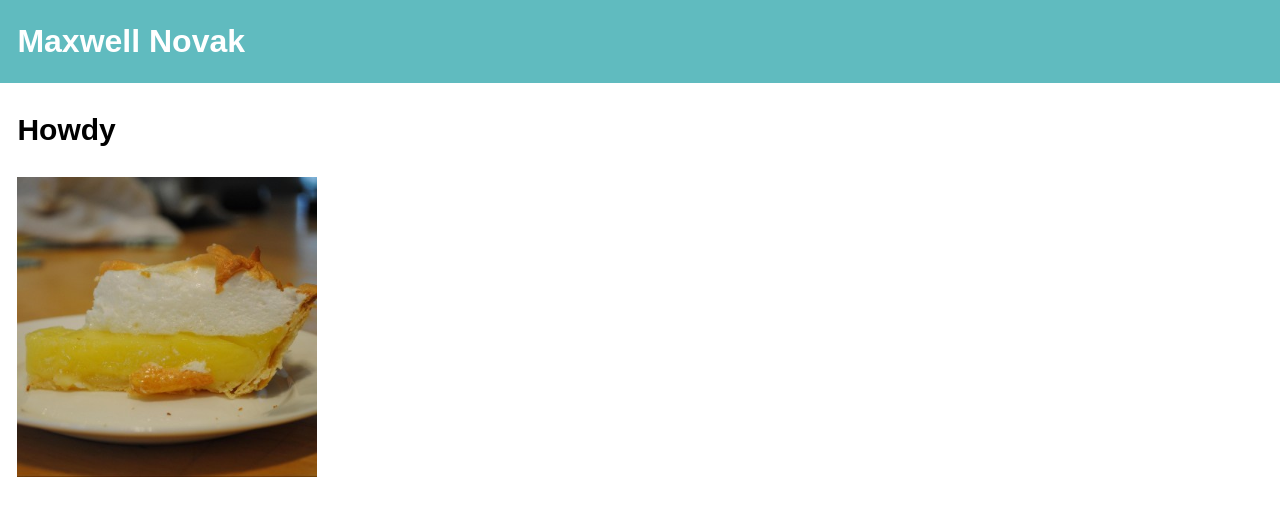
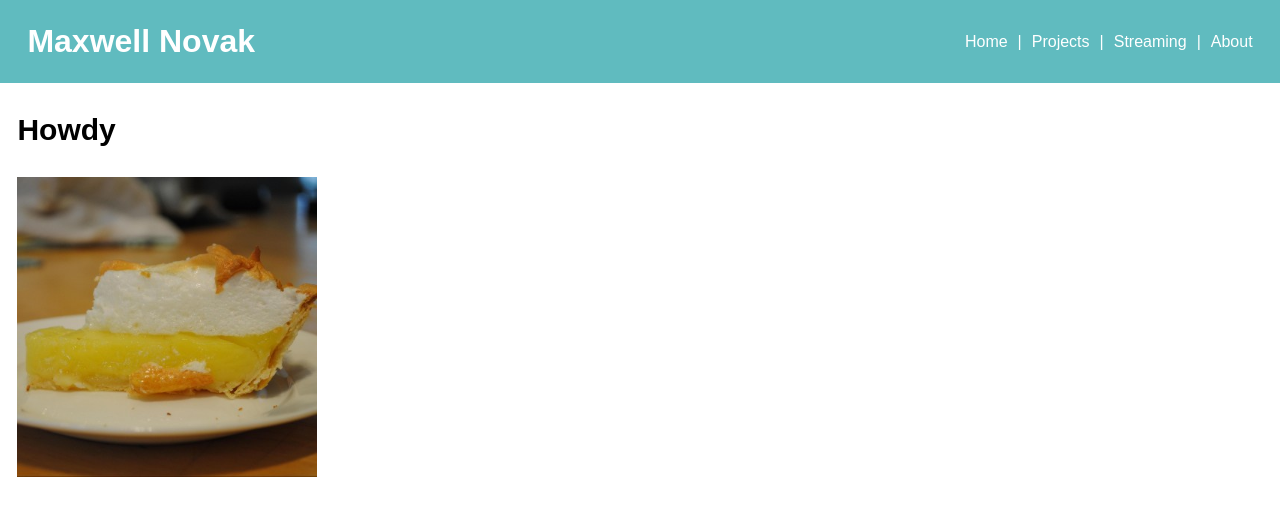
Before and after one commit to maxnovak/personal-site, a Gatsby site: page / in a window 1280 px wide. Shown: the top 522 px of the page. Built offline with nearby package versions, Linux system fonts and the light colour scheme; Gatsby itself is replaced by a stand-in of ours.

Commit message:
Make header point to sections

```diff
--- a/src/components/Header.jsx
+++ b/src/components/Header.jsx
@@ -1,9 +1,10 @@
-import { Link } from "gatsby";
 import PropTypes from "prop-types";
 import React from "react";
 import styled from "styled-components";
 
 const Container = styled.header`
+  display: flex;
+  justify-content: space-between;
   background-color: #60BBBF;
   margin: 0 auto;
   maxWidth: 960;
@@ -14,19 +15,51 @@ const H1 = styled.h1`
   margin: 0;
 `;
 
+const Links = styled.div`
+  margin: auto 0;
+  color: #FFFFFF;
+`;
+
+const Link = styled.a`
+  color: #FFFFFF;
+  text-decoration: none;
+  margin: 0 10px;
+`;
+
 export const Header = ({ siteTitle }) => (
   <Container>
     <H1>
       <Link
-        to="/"
-        style={{
-          color: "white",
-          textDecoration: "none",
-        }}
+        href="/"
       >
         {siteTitle}
       </Link>
     </H1>
+    <Links>
+      <Link
+        href="/"
+      >
+        Home
+      </Link>
+      |
+      <Link
+        href="/#projects"
+      >
+        Projects
+      </Link>
+      |
+      <Link
+        href="/#streaming"
+      >
+        Streaming
+      </Link>
+      |
+      <Link
+        href="/#about"
+      >
+        About
+      </Link>
+    </Links>
   </Container>
 );
 
```
